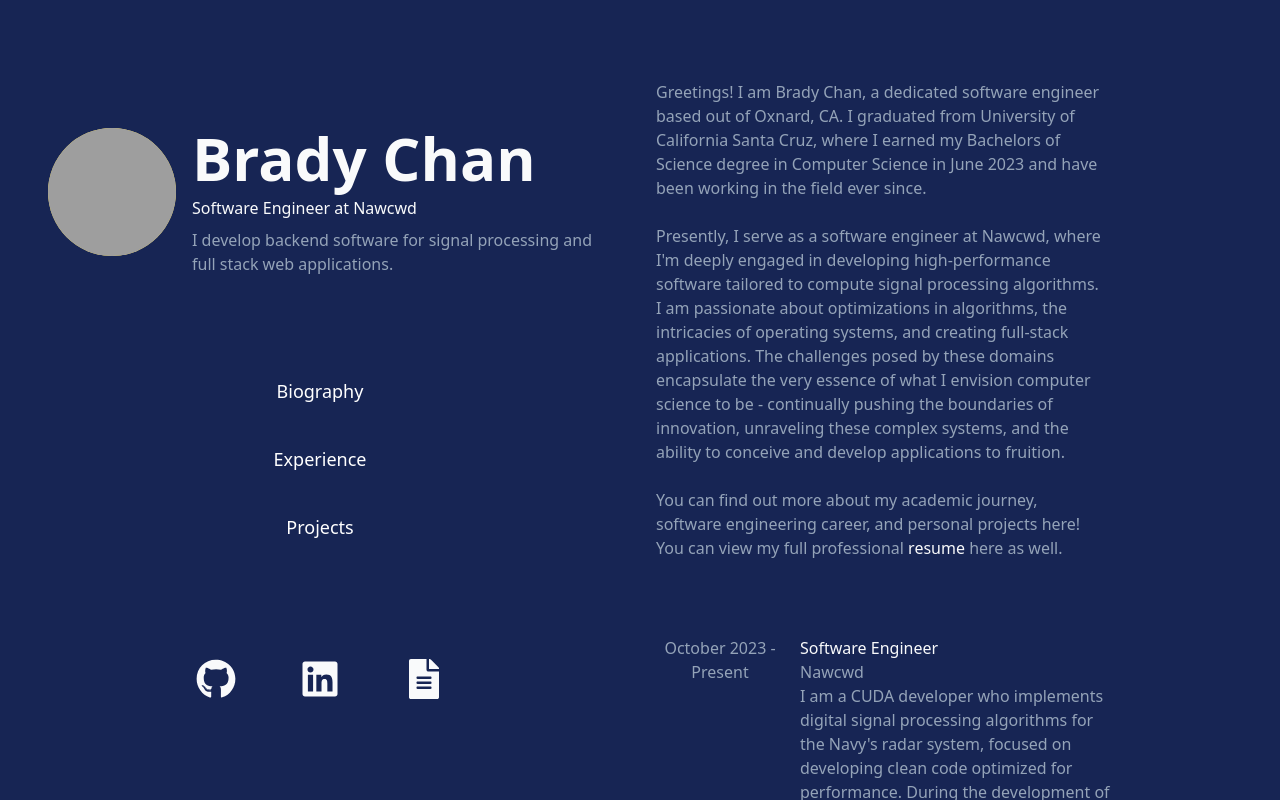
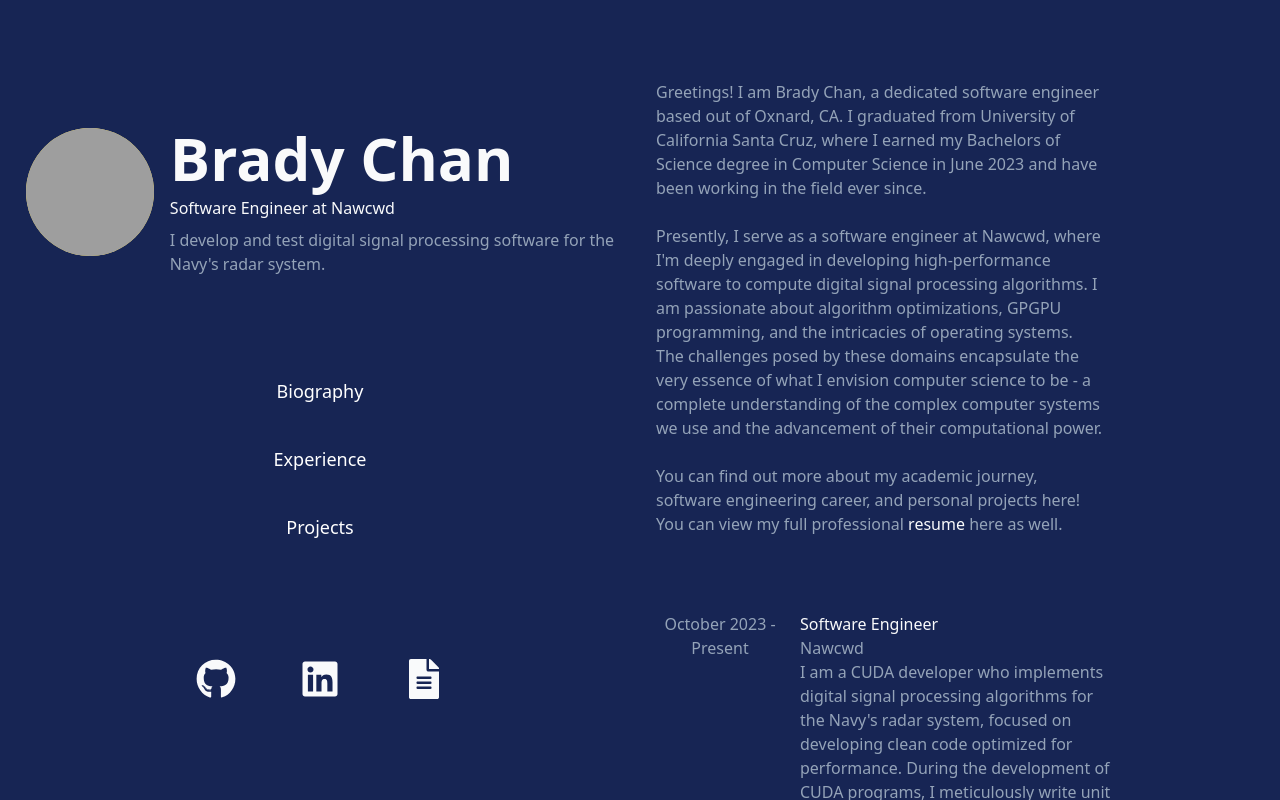
Before and after one commit to BradyBMC/portfolio, a Next.js app: page / in a window 1280 px wide. Built offline with nearby package versions, Linux system fonts and the light colour scheme; grey boxes are pictures that could not be loaded.

Commit message:
updated bio

```diff
--- a/components/Biography.tsx
+++ b/components/Biography.tsx
@@ -21,9 +21,9 @@ const Biography = () => {
             */}
             <br />
             <p>
-            Presently, I serve as a software engineer at Nawcwd, where I'm deeply engaged in developing high-performance software tailored to compute signal processing algorithms.
-            I am passionate about optimizations in algorithms, the intricacies of operating systems, and creating full-stack applications.
-            The challenges posed by these domains encapsulate the very essence of what I envision computer science to be - continually pushing the boundaries of innovation, unraveling these complex systems, and the ability to conceive and develop applications to fruition.
+            Presently, I serve as a software engineer at Nawcwd, where I'm deeply engaged in developing high-performance software to compute digital signal processing algorithms.
+            I am passionate about algorithm optimizations, GPGPU programming, and the intricacies of operating systems.
+            The challenges posed by these domains encapsulate the very essence of what I envision computer science to be - a complete understanding of the complex computer systems we use and the advancement of their computational power.
             </p>
             <br />
             <p>
--- a/components/Title.tsx
+++ b/components/Title.tsx
@@ -16,7 +16,7 @@ const Title = () => {
                         Software Engineer at Nawcwd
                     </ div>
                     <div className="text-slate-400">
-                        I develop backend software for signal processing and <br /> full stack web applications.
+                        I develop and test digital signal processing software for the <br/>Navy's radar system.
                     </div>
                 </ div>
             </ div>
```
